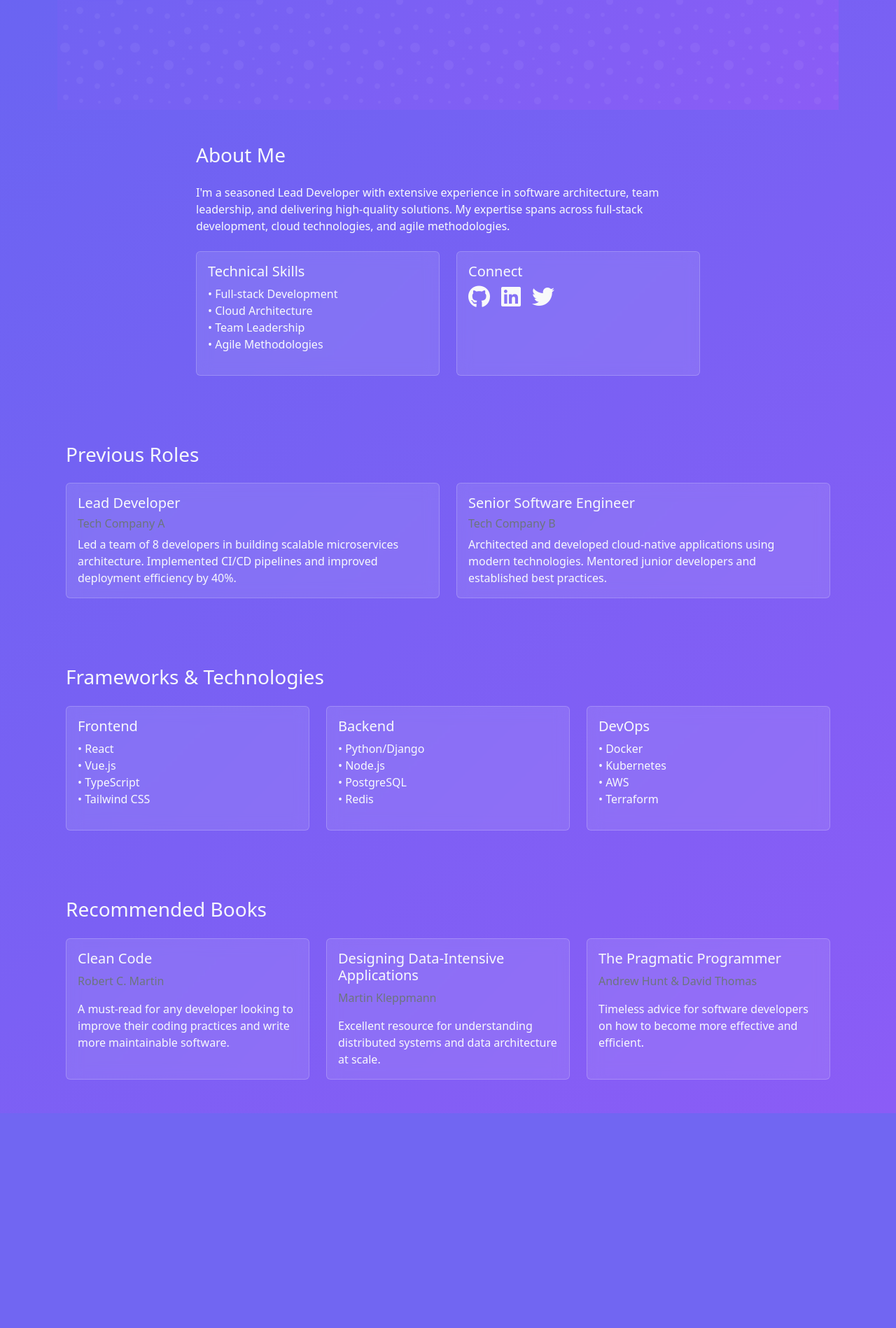
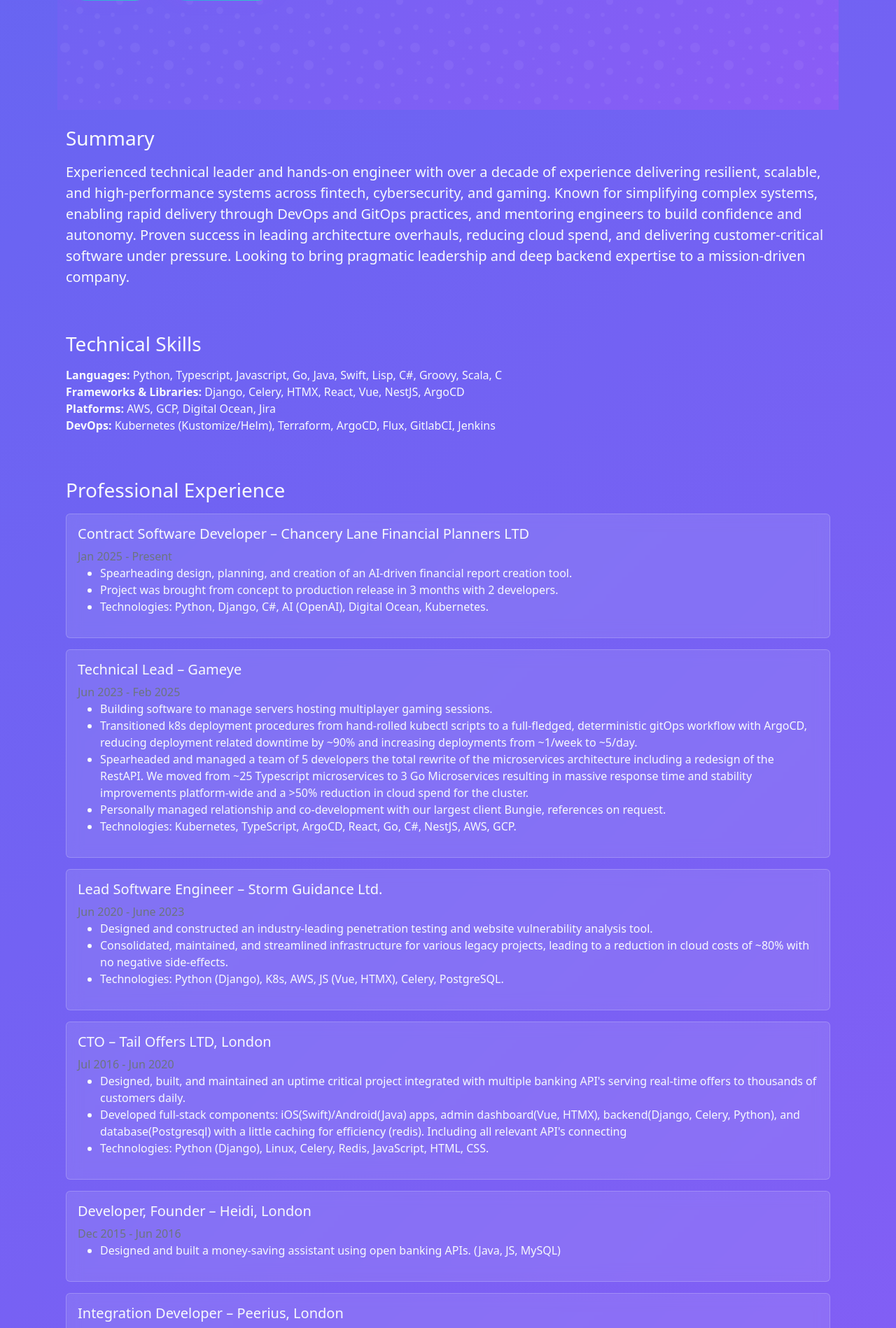
Before and after one commit to tannart/website, a Django app: page / in a window 1280 px wide. Shown: the part 643-2541 px from the top of the page at 70% size. Before the commit the page ends 2234 px from the top, so only its background shows below. Run offline with Django 5.2, Linux system fonts and the light colour scheme; style sheets or scripts are compiled from the project's sources; parts of the project's set-up code (start-up, migrations or seed data) failed here and were passed over; some libraries are stand-ins or nearby versions.

Commit message:
feat: Added real information.

```diff
--- a/personal_website/templates/pages/home.html
+++ b/personal_website/templates/pages/home.html
@@ -17,6 +17,10 @@
         <div class="col-lg-6 fade-in">
             <h1 class="display-1 fw-bold mb-4 text-gradient">Charlie Brodie</h1>
             <h2 class="h2 text-accent mb-4">Lead Developer</h2>
+            <!-- Contact Info -->
+            <div class="mb-3 contact-info">
+                <div><a href="https://www.linkedin.com/in/charlie-brodie-790739274/" class="text-light" target="_blank">LinkedIn</a></div>
+            </div>
             <p class="lead mb-4 text-light">Passionate about building scalable, maintainable software solutions and leading development teams to success.</p>
             <div class="d-flex gap-3">
                 <a href="{% url 'about' %}" class="btn btn-glow">View CV</a>
@@ -34,75 +38,115 @@
 <!-- React Components Container -->
 <div id="react-root"></div>
 
-<!-- About Section -->
-<div class="container py-5">
-    <div class="row">
-        <div class="col-lg-8 mx-auto">
-            <h2 class="h3 mb-4">About Me</h2>
-            <p class="mb-4">
-                I'm a seasoned Lead Developer with extensive experience in software architecture, team leadership, and delivering high-quality solutions.
-                My expertise spans across full-stack development, cloud technologies, and agile methodologies.
+<!-- Summary Section -->
+<div class="container py-4">
+    <h2 class="h3 mb-3">Summary</h2>
+    <p class="lead">
+        Experienced technical leader and hands-on engineer with over a decade of experience delivering resilient, scalable, and high-performance systems across fintech, cybersecurity, and gaming. Known for simplifying complex systems, enabling rapid delivery through DevOps and GitOps practices, and mentoring engineers to build confidence and autonomy. Proven success in leading architecture overhauls, reducing cloud spend, and delivering customer-critical software under pressure. Looking to bring pragmatic leadership and deep backend expertise to a mission-driven company.
     </p>
-            <div class="row g-4">
-                <div class="col-md-6">
-                    <div class="card h-100">
+</div>
+
+<!-- Technical Skills Section -->
+<div class="container py-4">
+    <h2 class="h3 mb-3">Technical Skills</h2>
+    <ul class="list-unstyled">
+        <li><strong>Languages:</strong> Python, Typescript, Javascript, Go, Java, Swift, Lisp, C#, Groovy, Scala, C</li>
+        <li><strong>Frameworks & Libraries:</strong> Django, Celery, HTMX, React, Vue, NestJS, ArgoCD</li>
+        <li><strong>Platforms:</strong> AWS, GCP, Digital Ocean, Jira</li>
+        <li><strong>DevOps:</strong> Kubernetes (Kustomize/Helm), Terraform, ArgoCD, Flux, GitlabCI, Jenkins</li>
+    </ul>
+</div>
+
+<!-- Professional Experience Section -->
+<div class="container py-4">
+    <h2 class="h3 mb-3">Professional Experience</h2>
+    <div class="experience-list">
+        <div class="card mb-3">
             <div class="card-body">
-                            <h3 class="h5 card-title">Technical Skills</h3>
-                            <ul class="list-unstyled">
-                                <li>• Full-stack Development</li>
-                                <li>• Cloud Architecture</li>
-                                <li>• Team Leadership</li>
-                                <li>• Agile Methodologies</li>
+                <h4 class="h5">Contract Software Developer – Chancery Lane Financial Planners LTD</h4>
+                <div class="text-muted">Jan 2025 - Present</div>
+                <ul>
+                    <li>Spearheading design, planning, and creation of an AI-driven financial report creation tool.</li>
+                    <li>Project was brought from concept to production release in 3 months with 2 developers.</li>
+                    <li>Technologies: Python, Django, C#, AI (OpenAI), Digital Ocean, Kubernetes.</li>
                 </ul>
             </div>
         </div>
-                </div>
-                <div class="col-md-6">
-                    <div class="card h-100">
+        <div class="card mb-3">
             <div class="card-body">
-                            <h3 class="h5 card-title">Connect</h3>
-                            <div class="d-flex gap-3">
-                                <a href="https://github.com/yourusername" class="text-light" target="_blank">
-                                    <i class="fab fa-github fa-2x"></i>
-                                </a>
-                                <a href="https://linkedin.com/in/yourusername" class="text-light" target="_blank">
-                                    <i class="fab fa-linkedin fa-2x"></i>
-                                </a>
-                                <a href="https://twitter.com/yourusername" class="text-light" target="_blank">
-                                    <i class="fab fa-twitter fa-2x"></i>
-                                </a>
+                <h4 class="h5">Technical Lead – Gameye</h4>
+                <div class="text-muted">Jun 2023 - Feb 2025</div>
+                <ul>
+                    <li>Building software to manage servers hosting multiplayer gaming sessions.</li>
+                    <li>Transitioned k8s deployment procedures from hand-rolled kubectl scripts to a full-fledged, deterministic gitOps workflow with ArgoCD, reducing deployment related downtime by ~90% and increasing deployments from ~1/week to ~5/day.</li>
+                    <li>Spearheaded and managed a team of 5 developers the total rewrite of the microservices architecture including a redesign of the RestAPI. We moved from ~25 Typescript microservices to 3 Go Microservices resulting in massive response time and stability improvements platform-wide and a >50% reduction in cloud spend for the cluster.</li>
+                    <li>Personally managed relationship and co-development with our largest client Bungie, references on request.</li>
+                    <li>Technologies: Kubernetes, TypeScript, ArgoCD, React, Go, C#, NestJS, AWS, GCP.</li>
+                </ul>
             </div>
         </div>
+        <div class="card mb-3">
+            <div class="card-body">
+                <h4 class="h5">Lead Software Engineer – Storm Guidance Ltd.</h4>
+                <div class="text-muted">Jun 2020 - June 2023</div>
+                <ul>
+                    <li>Designed and constructed an industry-leading penetration testing and website vulnerability analysis tool.</li>
+                    <li>Consolidated, maintained, and streamlined infrastructure for various legacy projects, leading to a reduction in cloud costs of ~80% with no negative side-effects.</li>
+                    <li>Technologies: Python (Django), K8s, AWS, JS (Vue, HTMX), Celery, PostgreSQL.</li>
+                </ul>
             </div>
         </div>
+        <div class="card mb-3">
+            <div class="card-body">
+                <h4 class="h5">CTO – Tail Offers LTD, London</h4>
+                <div class="text-muted">Jul 2016 - Jun 2020</div>
+                <ul>
+                    <li>Designed, built, and maintained an uptime critical project integrated with multiple banking API's serving real-time offers to thousands of customers daily.</li>
+                    <li>Developed full-stack components: iOS(Swift)/Android(Java) apps, admin dashboard(Vue, HTMX), backend(Django, Celery, Python), and database(Postgresql) with a little caching for efficiency (redis). Including all relevant API's connecting</li>
+                    <li>Technologies: Python (Django), Linux, Celery, Redis, JavaScript, HTML, CSS.</li>
+                </ul>
+            </div>
+        </div>
+        <div class="card mb-3">
+            <div class="card-body">
+                <h4 class="h5">Developer, Founder – Heidi, London</h4>
+                <div class="text-muted">Dec 2015 - Jun 2016</div>
+                <ul>
+                    <li>Designed and built a money-saving assistant using open banking APIs. (Java, JS, MySQL)</li>
+                </ul>
+            </div>
+        </div>
+        <div class="card mb-3">
+            <div class="card-body">
+                <h4 class="h5">Integration Developer – Peerius, London</h4>
+                <div class="text-muted">Oct 2014 - Feb 2016</div>
+                <ul>
+                    <li>Integrated recommendation engine into client websites (Java, Groovy, Scala, JS, HTML, CSS)</li>
+                </ul>
+            </div>
+        </div>
+        <div class="card mb-3">
+            <div class="card-body">
+                <h4 class="h5">Junior Developer – Master Adviser IFA LTD, London</h4>
+                <div class="text-muted">Dec 2013 - Oct 2014</div>
+            </div>
+        </div>
+        <div class="card mb-3">
+            <div class="card-body">
+                <h4 class="h5">Intern – Krom River Investment Manager, Zug, Switzerland</h4>
+                <div class="text-muted">Jan 2012 - Apr 2012</div>
             </div>
         </div>
     </div>
 </div>
 
-<!-- Previous Roles Section -->
-<div class="container py-5">
-    <h2 class="h3 mb-4">Previous Roles</h2>
-    <div class="row g-4">
-        <div class="col-md-6">
-            <div class="card h-100">
-                <div class="card-body">
-                    <h3 class="h5 card-title">Lead Developer</h3>
-                    <h4 class="h6 text-muted">Tech Company A</h4>
-                    <p class="card-text">Led a team of 8 developers in building scalable microservices architecture. Implemented CI/CD pipelines and improved deployment efficiency by 40%.</p>
-                </div>
-            </div>
-        </div>
-        <div class="col-md-6">
-            <div class="card h-100">
-                <div class="card-body">
-                    <h3 class="h5 card-title">Senior Software Engineer</h3>
-                    <h4 class="h6 text-muted">Tech Company B</h4>
-                    <p class="card-text">Architected and developed cloud-native applications using modern technologies. Mentored junior developers and established best practices.</p>
-                </div>
-            </div>
-        </div>
-    </div>
+<!-- Education Section -->
+<div class="container py-4">
+    <h2 class="h3 mb-3">Education</h2>
+    <ul class="list-unstyled">
+        <li><strong>MSc Computer Science</strong>, Birkbeck, University of London, London<br><span class="text-muted">Sep 2012 - Sep 2013 | Grade: Merit</span></li>
+        <li class="mt-2"><strong>BSc Biology</strong>, University of Sussex, London<br><span class="text-muted">Sep 2008 - Jul 2011 | Grade: 2:1</span></li>
+    </ul>
 </div>
 
 <!-- Frameworks & Technologies Section -->
```
Lines whose indentation alone changed are shown as unchanged.
